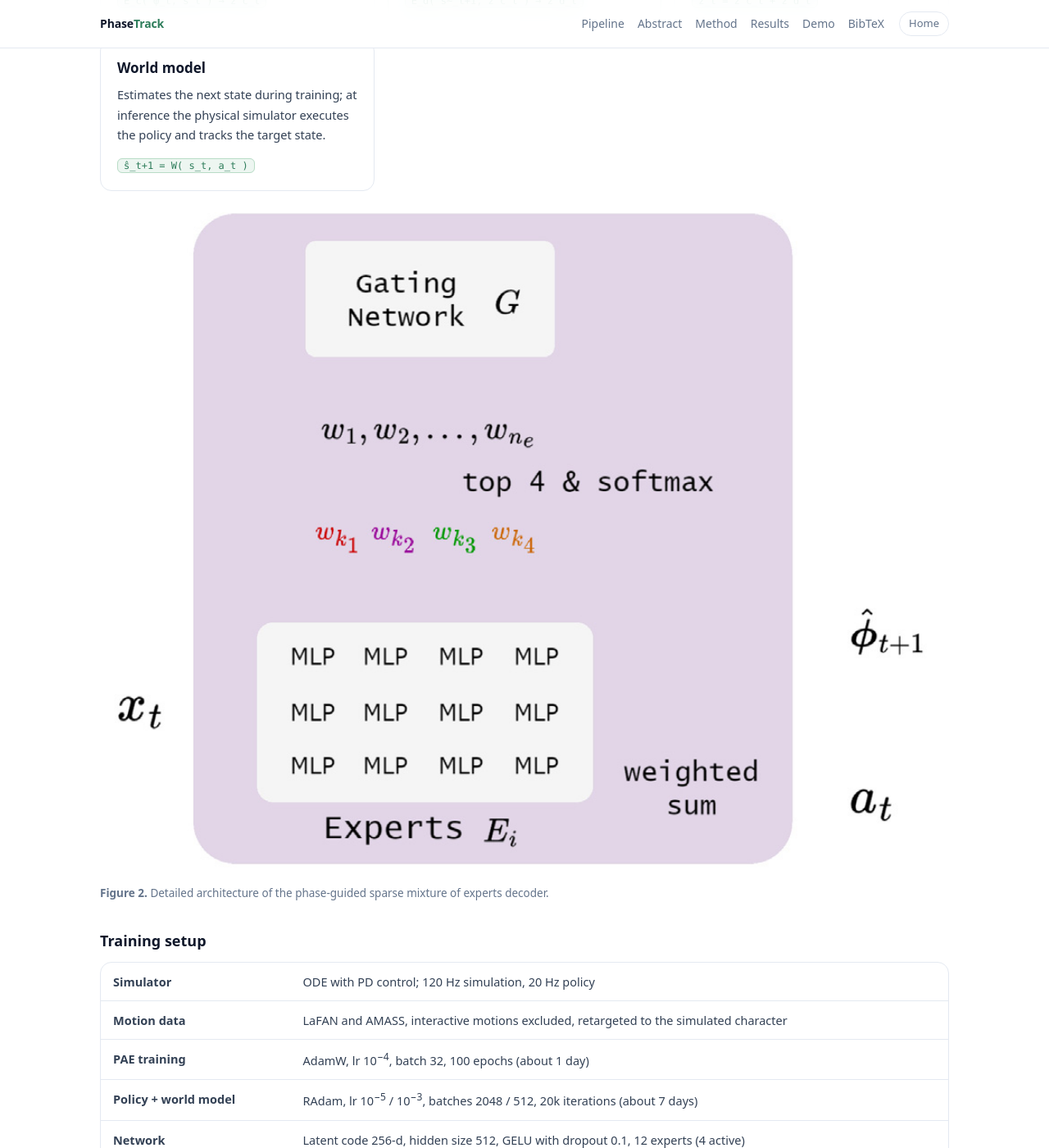
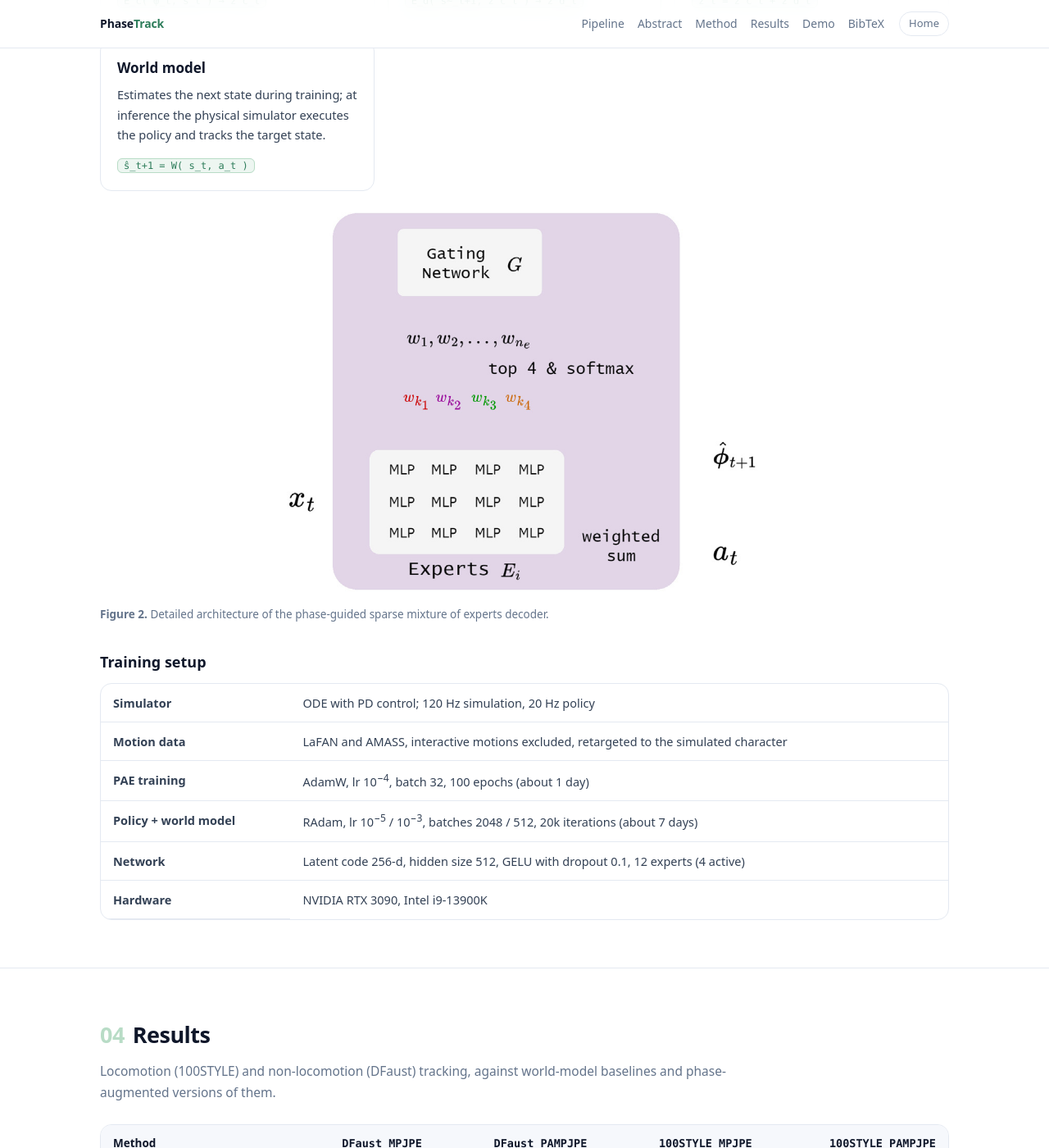
Before and after one commit to kikato2022/kikato2022.github.io, a Jekyll site: the page projects/phasetrack/index.html, which Jekyll copies as it is, in a window 1280 px wide and 1400 px high, scrolled down 2775 px. Shown: the whole window at 82% size. Built offline with Jekyll 4.4.1, drawn with Linux system fonts in a browser that asks for light colours.

Commit message:
Narrow the decoder and demo figures on the PhaseTrack page

```diff
--- a/projects/phasetrack/index.html
+++ b/projects/phasetrack/index.html
@@ -160,7 +160,7 @@
       </div>
     </div>
 
-    <figure>
+    <figure class="fig-sm">
       <img src="figs/fig2_decoder.png" alt="Detailed architecture of the phase-guided sparse mixture of experts decoder" loading="lazy">
       <figcaption><b>Figure 2.</b> Detailed architecture of the phase-guided sparse mixture of experts decoder.</figcaption>
     </figure>
@@ -275,8 +275,8 @@
   <div class="wrap">
     <h2><span class="num">05</span>Demo</h2>
     <p class="sub">PhaseTrack also works as the low-level controller under a high-level motion-matching loop.</p>
-    <figure>
-      <img src="figs/fig7_demo.jpg" alt="A character executing a circular direction change under PhaseTrack control" style="max-width:620px;margin:0 auto" loading="lazy">
+    <figure class="fig-sm">
+      <img src="figs/fig7_demo.jpg" alt="A character executing a circular direction change under PhaseTrack control" loading="lazy">
       <figcaption><b>Figure 7.</b> PhaseTrack control demonstration: the character executes a circular direction change.
         A high-level loop matches a target clip and its phase at each step, then PhaseTrack tracks the matched phase and
         target state frame by frame.</figcaption>
--- a/projects/phasetrack/style.css
+++ b/projects/phasetrack/style.css
@@ -142,6 +142,7 @@
 /* ---------- figure ---------- */
 figure { margin: 26px 0 8px; }
 figure img { width: 100%; height: auto; display: block; }
+figure.fig-sm img { max-width: 600px; margin: 0 auto; }
 figcaption { font-size: 13.5px; color: var(--muted); margin-top: 12px; line-height: 1.6; }
 
 /* ---------- tables ---------- */
```
